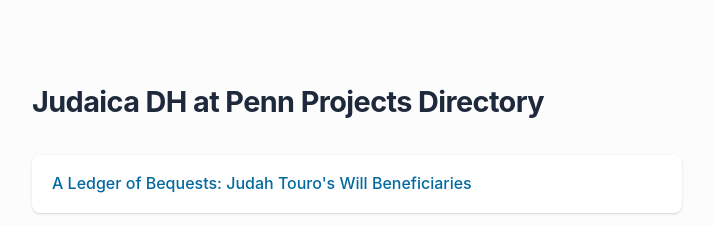
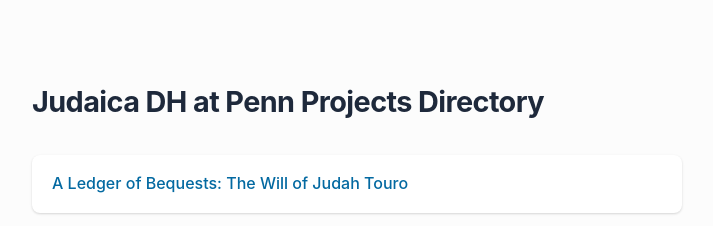
Before and after one commit to judaicadh/judaicadh.github.io, a plain HTML site: page index.html in a window 1280 px wide. Shown: the top 226 px of the page, without its empty margins (283-996 px from the left). Drawn offline with Linux system fonts and the light colour scheme.

Commit message:
Update index.html

```diff
--- a/index.html
+++ b/index.html
@@ -54,7 +54,7 @@
 
     <h1>Judaica DH at Penn Projects Directory</h1>
     <ul>
-        <li><a href="https://judaicadh.github.io/tourowill/" target="_blank" rel="noopener">A Ledger of Bequests: Judah Touro's Will Beneficiaries</a></li>
+        <li><a href="https://judaicadh.github.io/tourowill/" target="_blank" rel="noopener">A Ledger of Bequests: The Will of Judah Touro</a></li>
         <li><a href="https://kaplancollection.org" target="_blank" rel="noopener">Arnold and Deanne Kaplan of Early American Judaica, 1550–1890</a></li>
         <li><a href="https://judaicadh.github.io/atlanticjewry/" target="_blank" rel="noopener">Atlantic Jewry Dashboard Beta</a></li>
         <li><a href="https://judaicadh.github.io/bibliothecahebraicaatlantica" target="_blank" rel="noopener">Bibliotheca Hebraica Atlantica</a></li>
```
